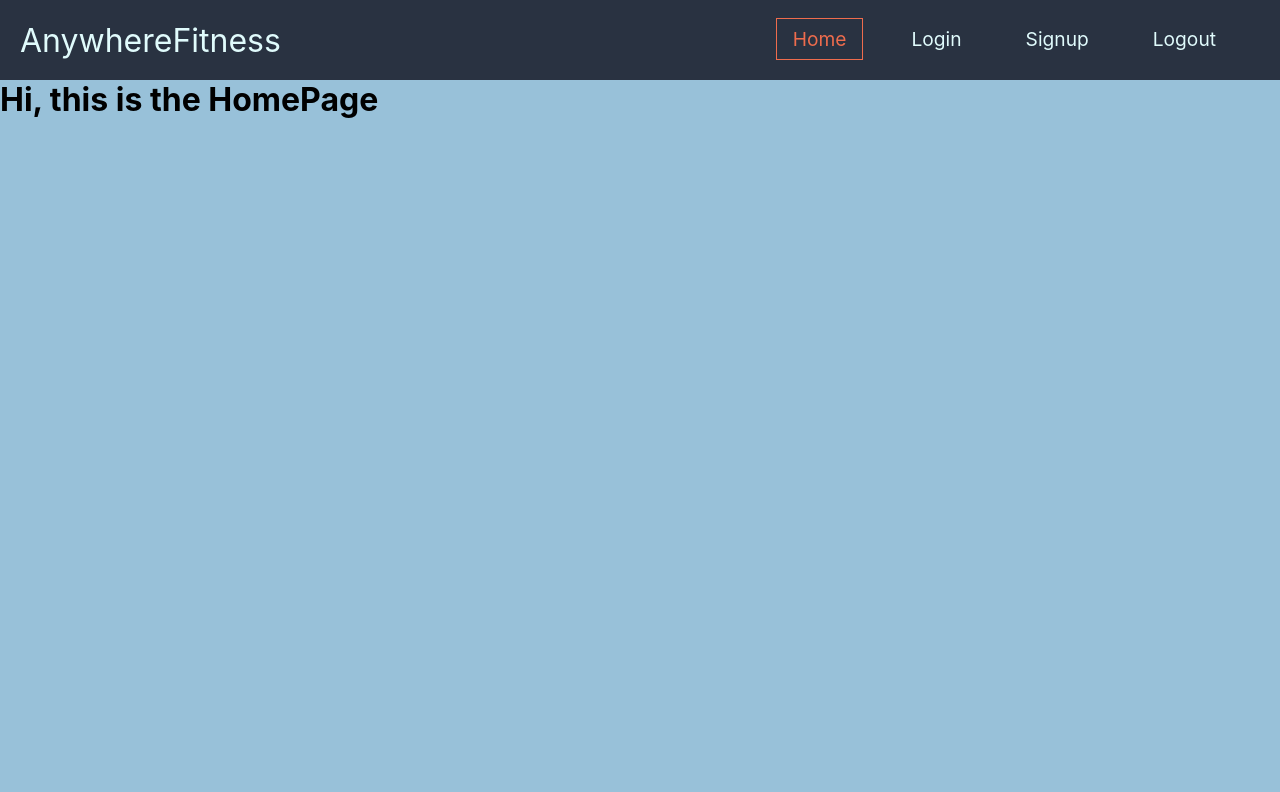
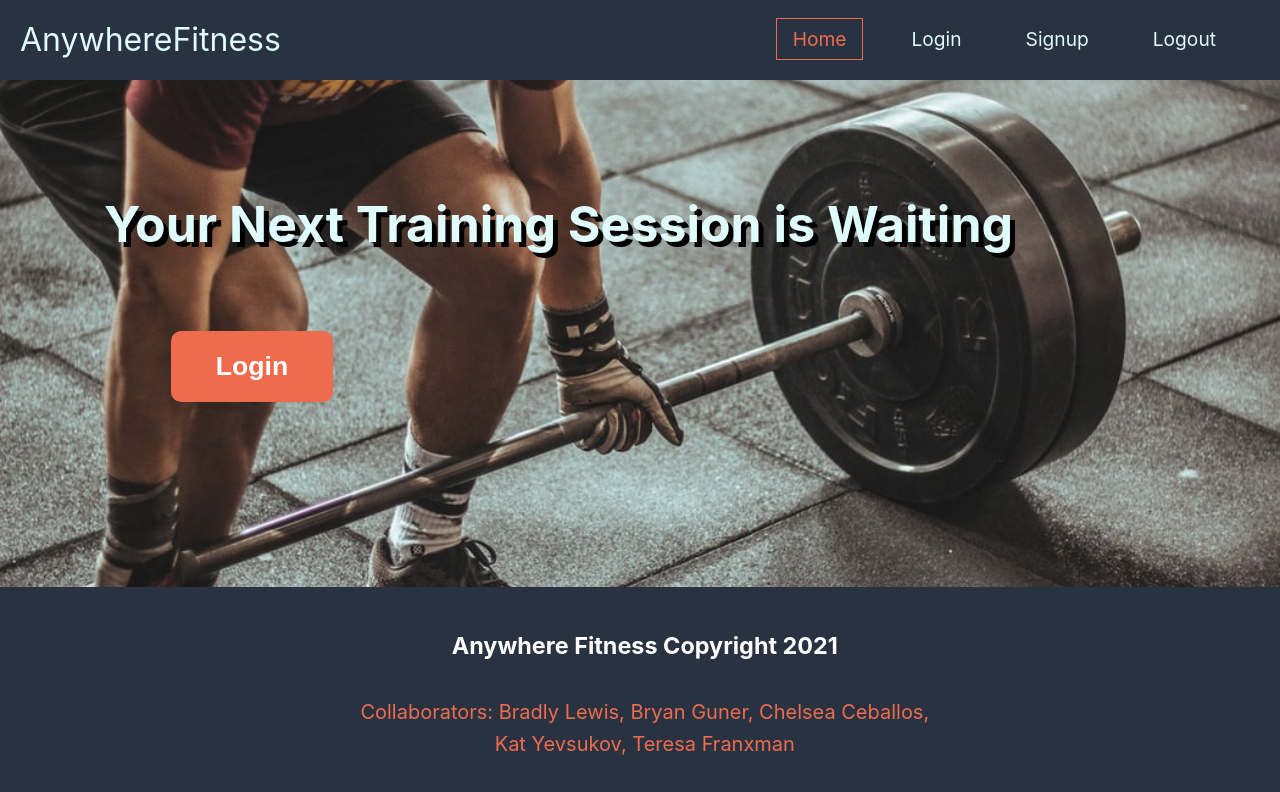
Before and after one commit to ft-anywherefitness-2/frontend, a React (Create React App) app in the folder anywherefitness/: page / in a window 1280 px wide. Shown: the top 792 px of the page. Built offline with nearby package versions, Linux system fonts and the light colour scheme.

Commit message:
Landing Page Complete

```diff
--- a/anywherefitness/src/App.css
+++ b/anywherefitness/src/App.css
@@ -5,7 +5,28 @@
 }
 
 body {
-  background-color: #98C1D9;
+  font-size: 1.25em;
+  line-height: 1.6;
+  /* background-color: #98C1D9; */
+  min-height: 100vh;
+
   /* OR */
-  /* background-image: url() ; */
+  background-image: url('./images/homepageCTA.jpeg');
+  background-repeat: no-repeat;
+  background-size: cover;
 }
+
+footer{
+  position: fixed;
+  left: 0;
+  bottom: 0;
+  width: 100%;
+  background-color: #293241;
+  color: white;
+  padding: #98C1D9;
+  margin-top: auto;
+  text-align: center;
+  padding: 2em;
+  margin-left: -2.2rem;
+
+}
--- a/anywherefitness/src/App.js
+++ b/anywherefitness/src/App.js
@@ -22,6 +22,11 @@ function App() {
       </Switch>
     </div>
     </Router>
+      <footer>
+        <h3>Anywhere Fitness Copyright 2021 </h3> <br/>
+        <p style={{color:"#EE6C4D"}}>Collaborators: Bradly Lewis, Bryan Guner, Chelsea Ceballos, <br/> Kat Yevsukov, Teresa Franxman  </p>
+      </footer>
+
     </>
   );
 }
--- /dev/null
+++ b/anywherefitness/src/Styles/HomePage.css
@@ -0,0 +1,41 @@
+*{
+    margin: 0;
+    padding: 0;
+}
+
+body{
+    box-sizing: border-box;
+}
+
+.homepage-container {
+    /* border: 1px solid red; */
+    margin: 4rem;
+    text-align: left;
+    padding: 2em;
+}
+
+h2 {
+    color: #e0fbfc ;
+    font-size: 2.5em;
+    text-shadow: 5px 5px #000;
+}
+
+.cta-btn{
+    margin: 5em 5em;
+    background-color: #EE6C4D;
+    padding: 20px 45px;
+    border-radius: 10px;
+    transition: all 0.2s ease-in-out;
+    border: none;
+}
+
+.cta-btn:hover{
+    box-shadow: 5px 10px 25px rgba(253, 72, 0, 0.623);
+}
+
+.cta-btn a{
+   text-decoration: none;
+   font-size: 2em;
+   font-weight: 900;
+   color: #fff;
+}
--- a/anywherefitness/src/Styles/Navbar.css
+++ b/anywherefitness/src/Styles/Navbar.css
@@ -26,6 +26,7 @@
     font-size: 2rem;
     flex-grow: 1;
     margin-left: 20px;
+
 }
 
 .nav-menu {
--- a/anywherefitness/src/components/HomePage.js
+++ b/anywherefitness/src/components/HomePage.js
@@ -1,11 +1,17 @@
-import React from 'react'
+import React from 'react';
+import '../Styles/HomePage.css';
 
 function HomePage() {
     return (
-        <div>
-            <h1>Hi, this is the HomePage</h1>
+        <div className="homepage-container">
+
+            <div className="cta-home">
+                <h2>Your Next Training Session is Waiting</h2>
+                <button className="cta-btn"><a href="/login"> Login </a></button>
+            </div>
+
         </div>
     )
 }
 
-export default HomePage
+export default HomePage;
```
Also changed, not shown: anywherefitness/src/images/homepageCTA.jpeg (added).
